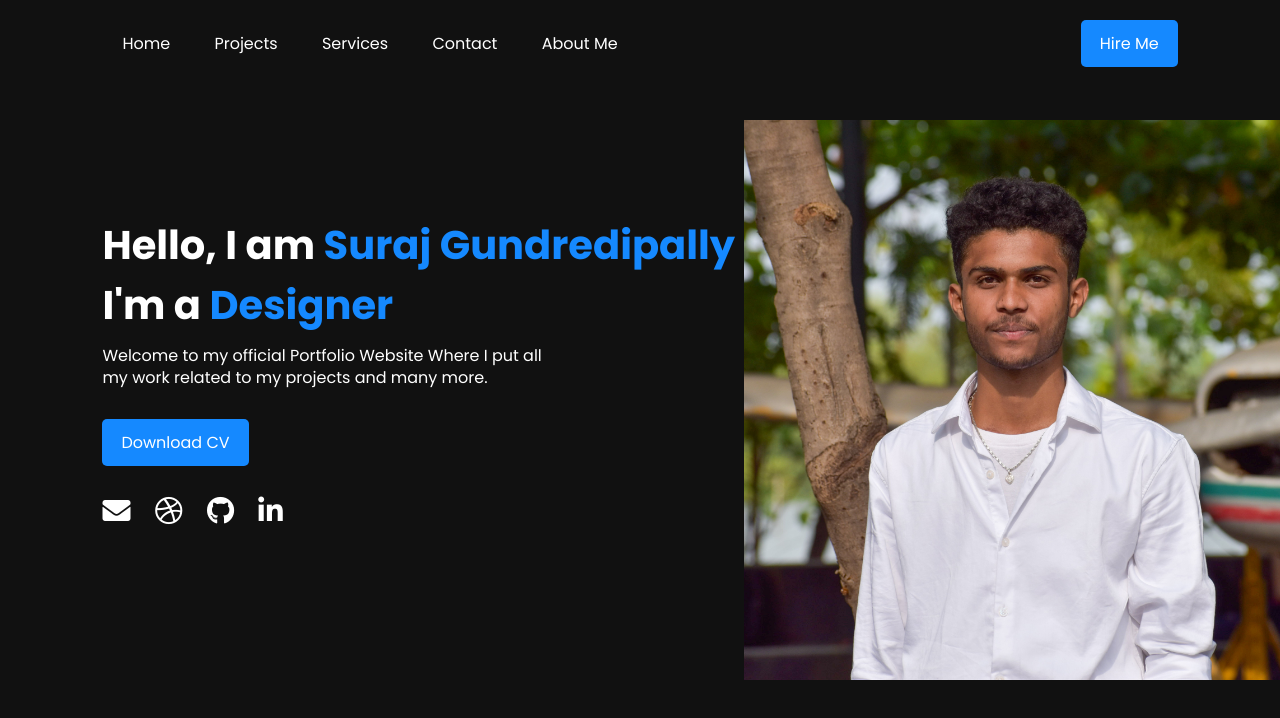
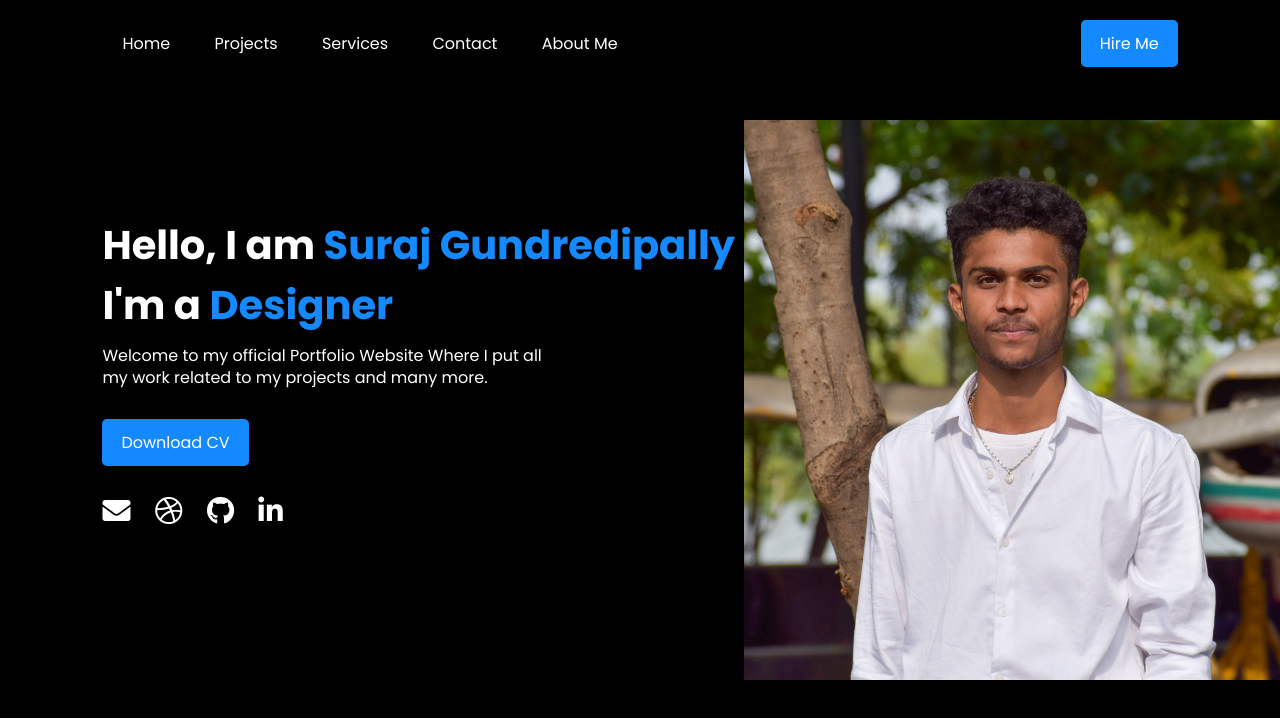
Before and after one commit to SURAJGUNDREDIPALLY/myportfolio, a plain HTML site: page index.html in a window 1280 px wide. Shown: the top 718 px of the page. Drawn offline with nearby package versions, Linux system fonts and the light colour scheme.

Commit message:
bg black

```diff
--- a/style.css
+++ b/style.css
@@ -8,7 +8,7 @@
 .hero{
     width: 100%;
     height: 100vh;
-    background: #000000ee;
+    background: #000000;
     font-family: 'Poppins', sans-serif;
     position: relative;
 }
```
